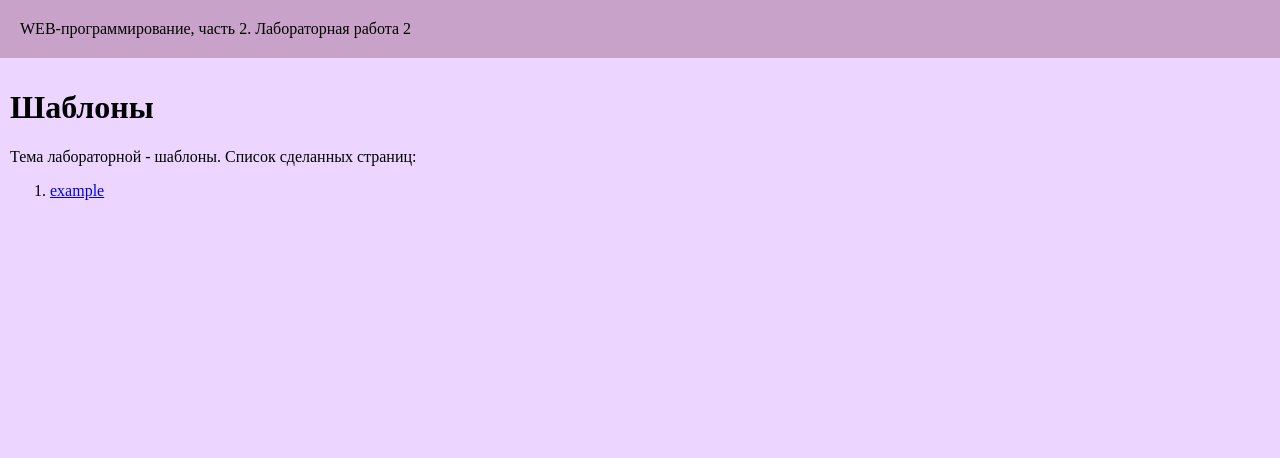
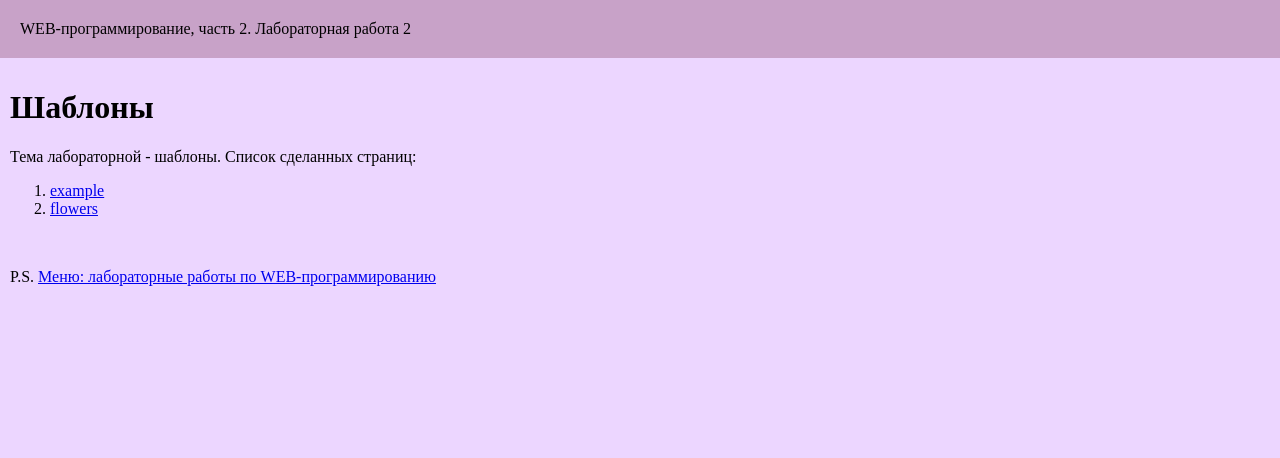
Before and after one commit to Arinaaaaaaaaaa/web-programming-labs-2, a Flask app: page /lab2/ in a window 1280 px wide. Shown: the top 458 px of the page. Run offline with Flask 3, Linux system fonts and the light colour scheme.

Commit message:
Добавлены ссылки

```diff
--- a/app.py
+++ b/app.py
@@ -24,6 +24,10 @@ def menu():
             <ol>
                 <li>
                     <a href="http://127.0.0.1:5000/lab1",target="_blank">Первая лабораторная работа</a>
+                </li>
+
+                <li>
+                    <a href="http://127.0.0.1:5000/lab2/",target="_blank">Вторая лабораторная работа</a>
                 </li>
             </ol>
         </main>
--- a/templates/base.html
+++ b/templates/base.html
@@ -13,6 +13,7 @@
 
     <main>
         {% block main %}{% endblock %}
+        <br><p>P.S. <a href="http://127.0.0.1:5000/menu",target="_blank">Меню: лабораторные работы по WEB-программированию</a></p>
     </main>
 
     <footer>
--- a/templates/lab2.html
+++ b/templates/lab2.html
@@ -9,5 +9,8 @@
         <li>
             <a href = "/lab2/example">example</a>
         </li>
+        <li>
+            <a href = "/lab2/flowers">flowers</a>
+        </li>
     </ol>
 {% endblock %}
```
